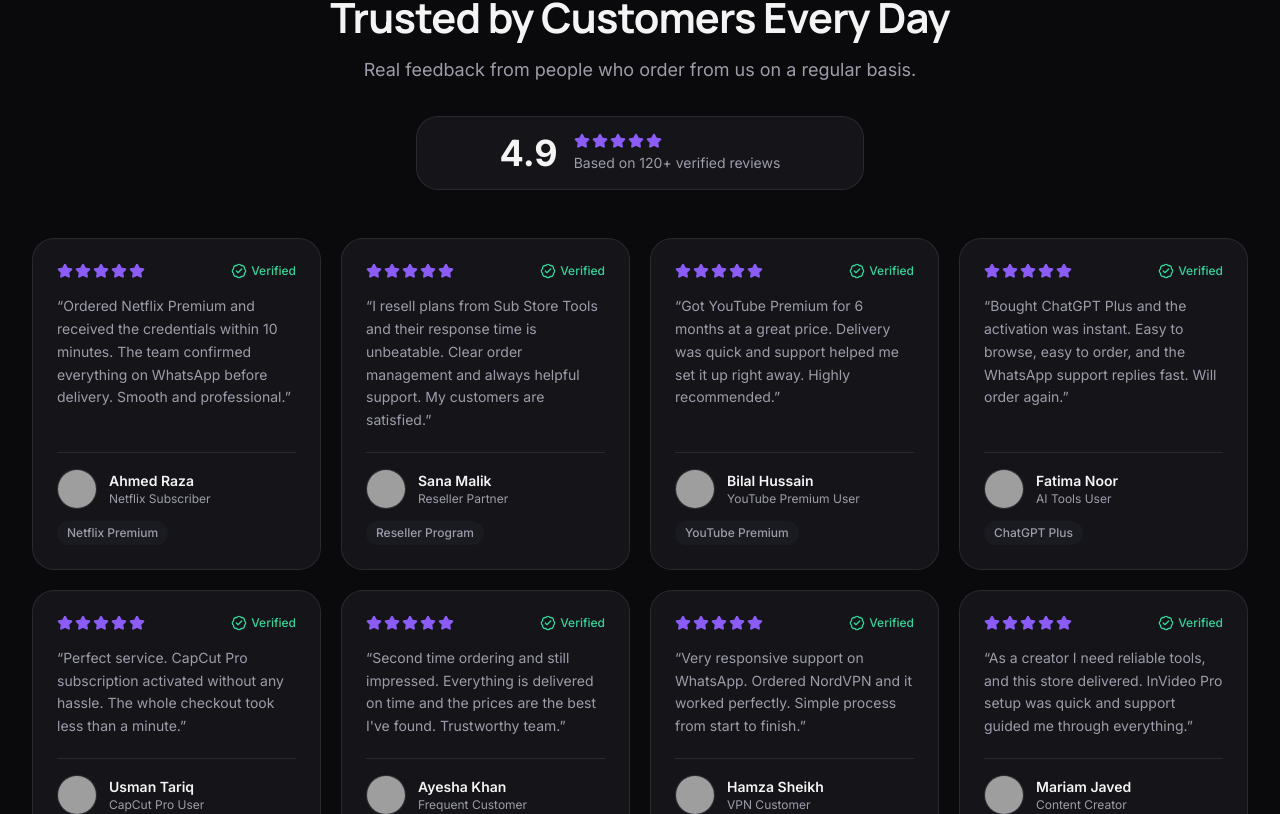
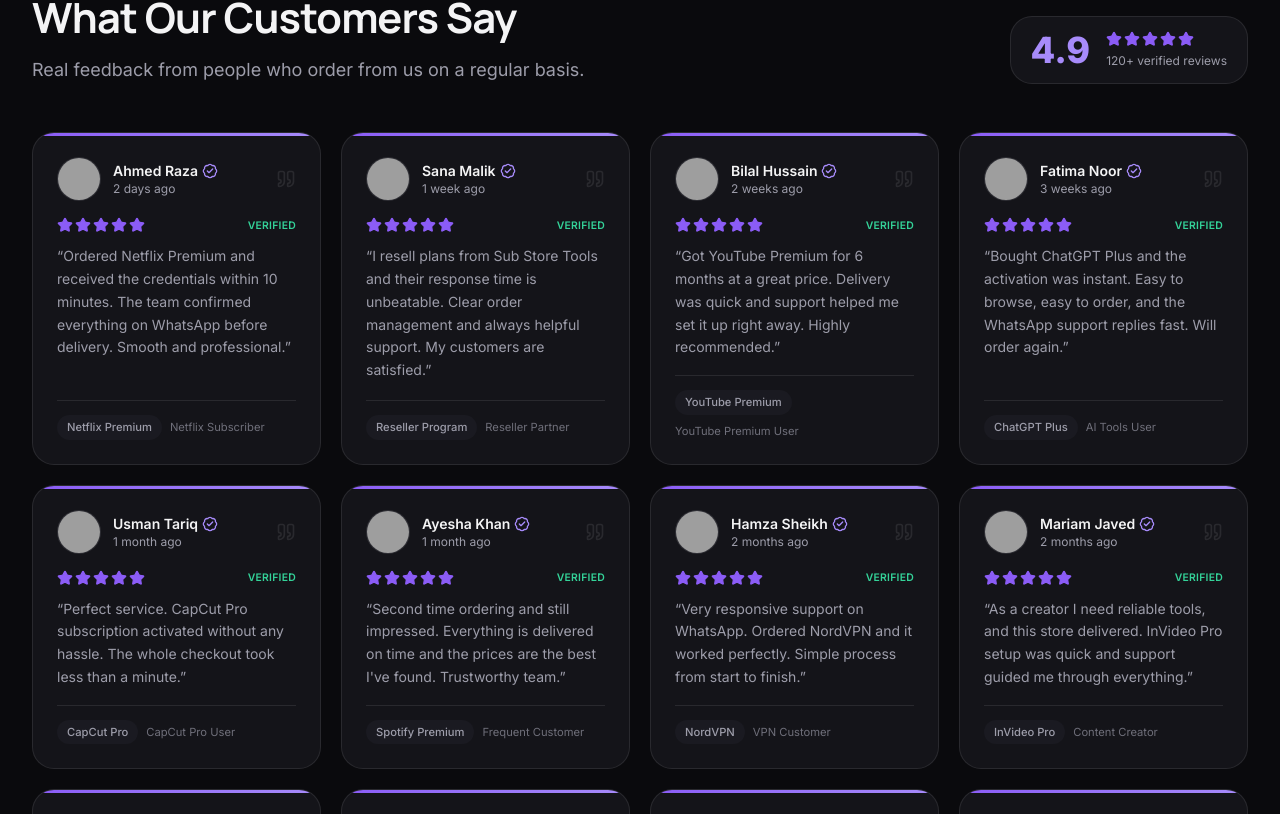
Before and after one commit to Farhan315-019/sub-store-tools, a Next.js app: page / in a window 1280 px wide. Shown: the part 9186-10000 px from the top of the page. Built offline with nearby package versions, Linux system fonts and the light colour scheme; grey boxes are pictures that could not be loaded.

Commit message:
Redesign testimonials section with dates and rating summary

```diff
--- a/src/components/home/Testimonials.tsx
+++ b/src/components/home/Testimonials.tsx
@@ -1,5 +1,5 @@
 import Image from "next/image";
-import { BadgeCheck, Star } from "lucide-react";
+import { BadgeCheck, Quote, Star } from "lucide-react";
 import { testimonials } from "@/data/testimonials";
 import { SectionHeading } from "@/components/ui/SectionHeading";
 import { cn } from "@/lib/utils";
@@ -24,17 +24,19 @@
 export function Testimonials() {
   return (
     <section className="container-x py-20 sm:py-24">
+      <div className="flex flex-col gap-6 md:flex-row md:items-end md:justify-between">
         <SectionHeading
-        eyebrow="Reviews"
-        title="Trusted by Customers Every Day"
+          align="left"
+          eyebrow="Customer Reviews"
+          title="What Our Customers Say"
           subtitle="Real feedback from people who order from us on a regular basis."
         />
-
-      <div className="mx-auto mt-8 flex max-w-md items-center justify-center gap-4 rounded-card-lg border border-border bg-surface px-6 py-4">
-        <p className="text-4xl font-bold text-foreground">4.9</p>
+        <div className="flex shrink-0 items-center gap-4 rounded-card-lg border border-border bg-surface px-5 py-3.5">
+          <p className="text-4xl font-extrabold leading-none text-accent-text">4.9</p>
           <div>
             <Stars rating={5} />
-          <p className="mt-1 text-sm text-muted">Based on 120+ verified reviews</p>
+            <p className="mt-1.5 text-xs text-muted">120+ verified reviews</p>
+          </div>
         </div>
       </div>
 
@@ -42,40 +44,46 @@
         {testimonials.map((testimonial) => (
           <figure
             key={testimonial.name}
-            className="flex h-full flex-col rounded-card-lg border border-border bg-surface p-6"
+            className="relative flex h-full flex-col overflow-hidden rounded-card-lg border border-border bg-surface p-6 transition-colors hover:border-accent/40"
           >
-            <div className="flex items-center justify-between">
-              <Stars rating={testimonial.rating} />
-              <span className="flex items-center gap-1 text-xs font-medium text-success">
-                <BadgeCheck className="size-4" aria-hidden="true" />
-                Verified
-              </span>
-            </div>
-            <blockquote className="mt-4 flex-1 text-sm leading-relaxed text-muted">
-              &ldquo;{testimonial.quote}&rdquo;
-            </blockquote>
-            <figcaption className="mt-5 border-t border-border pt-4">
+            <span
+              className="absolute inset-x-0 top-0 h-[3px] bg-gradient-to-r from-accent to-accent-strong"
+              aria-hidden="true"
+            />
             <div className="flex items-center gap-3">
-                <span className="relative size-10 shrink-0 overflow-hidden rounded-full border border-border bg-surface-2">
+              <span className="relative size-11 shrink-0 overflow-hidden rounded-full border border-border bg-surface-2">
                 <Image
                   src={testimonial.avatar}
                   alt={`${testimonial.name} avatar`}
                   fill
-                    sizes="40px"
+                  sizes="44px"
                   unoptimized
                   className="object-cover"
                 />
               </span>
-                <div className="min-w-0">
-                  <p className="truncate text-sm font-semibold text-foreground">
+              <div className="min-w-0 flex-1">
+                <p className="flex items-center gap-1 truncate text-sm font-semibold text-foreground">
                   {testimonial.name}
+                  <BadgeCheck className="size-4 shrink-0 text-accent-text" aria-hidden="true" />
                 </p>
-                  <p className="truncate text-xs text-muted">{testimonial.role}</p>
+                <p className="truncate text-xs text-muted">{testimonial.date}</p>
               </div>
+              <Quote className="size-5 shrink-0 text-border" aria-hidden="true" />
             </div>
-              <span className="mt-3 inline-block rounded-full bg-surface-2 px-2.5 py-1 text-xs font-medium text-muted">
+            <div className="mt-4 flex items-center justify-between">
+              <Stars rating={testimonial.rating} />
+              <span className="text-[0.65rem] font-semibold uppercase tracking-wide text-success">
+                Verified
+              </span>
+            </div>
+            <blockquote className="mt-3 flex-1 text-sm leading-relaxed text-muted">
+              &ldquo;{testimonial.quote}&rdquo;
+            </blockquote>
+            <figcaption className="mt-4 flex flex-wrap items-center gap-2 border-t border-border pt-3.5">
+              <span className="rounded-full bg-surface-2 px-2.5 py-1 text-[0.7rem] font-medium text-muted">
                 {testimonial.product}
               </span>
+              <span className="text-[0.7rem] text-muted-2">{testimonial.role}</span>
             </figcaption>
           </figure>
         ))}
--- a/src/data/testimonials.ts
+++ b/src/data/testimonials.ts
@@ -13,6 +13,7 @@
     product: "Netflix Premium",
     verified: true,
     avatar: avatar("Ahmed Raza"),
+    date: "2 days ago",
   },
   {
     name: "Sana Malik",
@@ -23,6 +24,7 @@
     product: "Reseller Program",
     verified: true,
     avatar: avatar("Sana Malik"),
+    date: "1 week ago",
   },
   {
     name: "Bilal Hussain",
@@ -33,6 +35,7 @@
     product: "YouTube Premium",
     verified: true,
     avatar: avatar("Bilal Hussain"),
+    date: "2 weeks ago",
   },
   {
     name: "Fatima Noor",
@@ -43,6 +46,7 @@
     product: "ChatGPT Plus",
     verified: true,
     avatar: avatar("Fatima Noor"),
+    date: "3 weeks ago",
   },
   {
     name: "Usman Tariq",
@@ -53,6 +57,7 @@
     product: "CapCut Pro",
     verified: true,
     avatar: avatar("Usman Tariq"),
+    date: "1 month ago",
   },
   {
     name: "Ayesha Khan",
@@ -63,6 +68,7 @@
     product: "Spotify Premium",
     verified: true,
     avatar: avatar("Ayesha Khan"),
+    date: "1 month ago",
   },
   {
     name: "Hamza Sheikh",
@@ -73,6 +79,7 @@
     product: "NordVPN",
     verified: true,
     avatar: avatar("Hamza Sheikh"),
+    date: "2 months ago",
   },
   {
     name: "Mariam Javed",
@@ -83,6 +90,7 @@
     product: "InVideo Pro",
     verified: true,
     avatar: avatar("Mariam Javed"),
+    date: "2 months ago",
   },
   {
     name: "Zainab Ali",
@@ -93,6 +101,7 @@
     product: "Grammarly Premium",
     verified: true,
     avatar: avatar("Zainab Ali"),
+    date: "3 months ago",
   },
   {
     name: "Ali Ahmed",
@@ -103,6 +112,7 @@
     product: "Crunchyroll",
     verified: true,
     avatar: avatar("Ali Ahmed"),
+    date: "3 months ago",
   },
   {
     name: "Hira Shahid",
@@ -113,6 +123,7 @@
     product: "Canva Pro",
     verified: true,
     avatar: avatar("Hira Shahid"),
+    date: "4 months ago",
   },
   {
     name: "Danish Iqbal",
@@ -123,5 +134,6 @@
     product: "ExpressVPN",
     verified: true,
     avatar: avatar("Danish Iqbal"),
+    date: "5 months ago",
   },
 ];
--- a/src/types/index.ts
+++ b/src/types/index.ts
@@ -61,6 +61,7 @@
   product: string;
   verified: boolean;
   avatar: string;
+  date: string;
 };
 
 export type DashboardOrder = {
```
Lines whose indentation alone changed are shown as unchanged.
